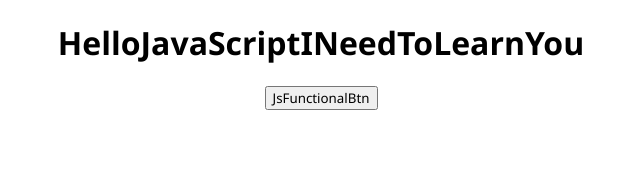
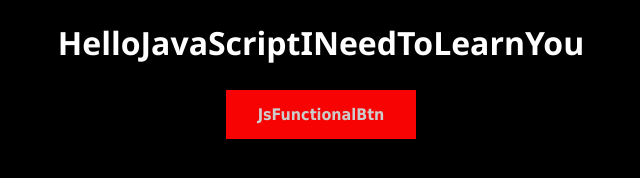
Before and after one commit to pcode99/m13-js-basic, a plain HTML site: page index.html in a window 1280 px wide. Shown: the whole page, without its empty margins (319-959 px from the left). Drawn offline with Linux system fonts and the light colour scheme.

Commit message:
this is a commit for javas ript

```diff
--- a/index.html
+++ b/index.html
@@ -15,7 +15,7 @@
         <div class="javascript1">
 
             <h1>HelloJavaScriptINeedToLearnYou</h1>
-            <button onclick="increment ()">JsFunctionalBtn</button>
+            <button id="button-design" onclick="increment ()">JsFunctionalBtn</button>
         </div>
 
      </main>
--- a/style.css
+++ b/style.css
@@ -1,5 +1,26 @@
 *{
 
+    /* font-family: 'Segoe UI', Tahoma, Geneva, Verdana, sans-serif;
+    text-align: center; */
+}
+body{
+    background-color: #000000; /* Black */
+    color: #ffffff; /* White */
     font-family: 'Segoe UI', Tahoma, Geneva, Verdana, sans-serif;
     text-align: center;
 }
+#button-design {
+    background-color: #f70303; /* Green */
+    border: none;
+    font-family:  Tahoma;
+    font-weight: bold;
+    color: rgb(204, 204, 204);
+    padding: 15px 32px;
+    text-align: center;
+    text-decoration: none;
+    display: inline-block;
+    font-size: 16px;
+    margin: 4px 2px;
+    cursor: pointer;
+    text-align: center;
+}
```
Also changed, not shown: rs.js (+21 -19 lines).
